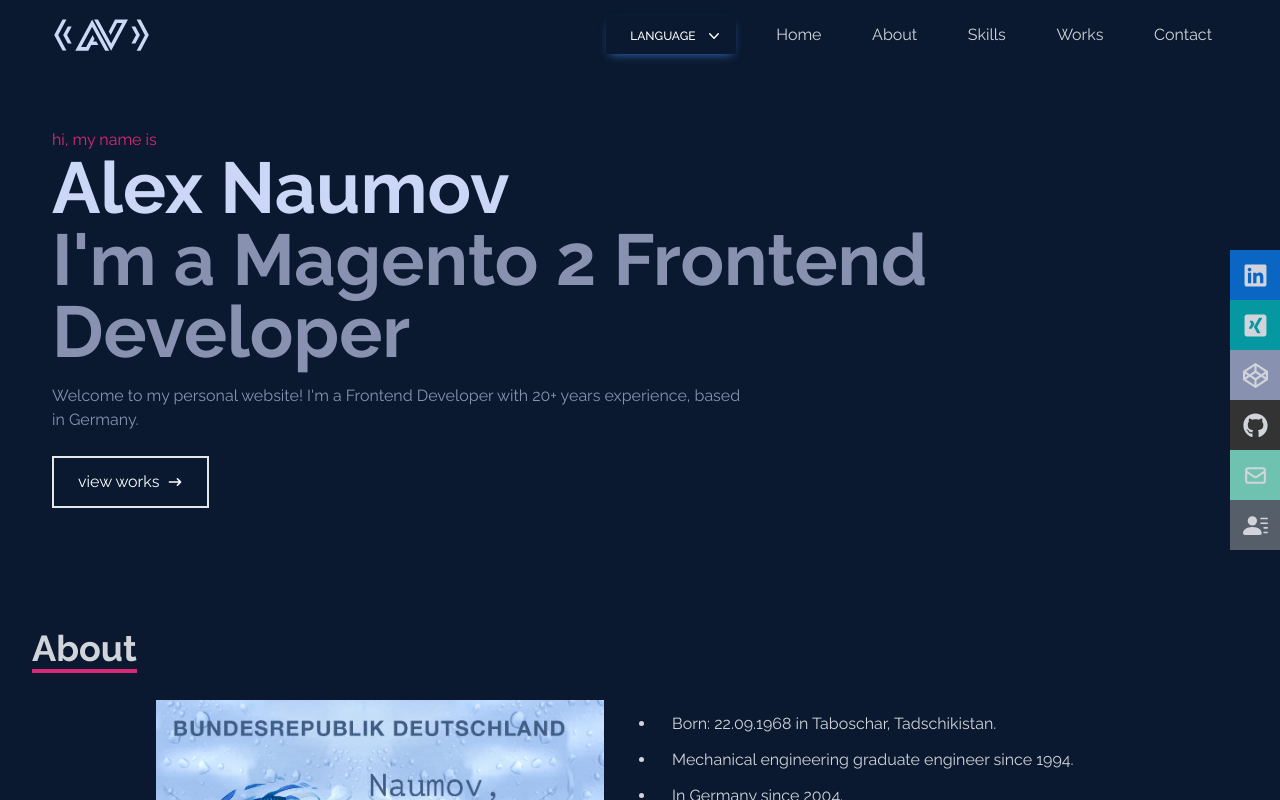
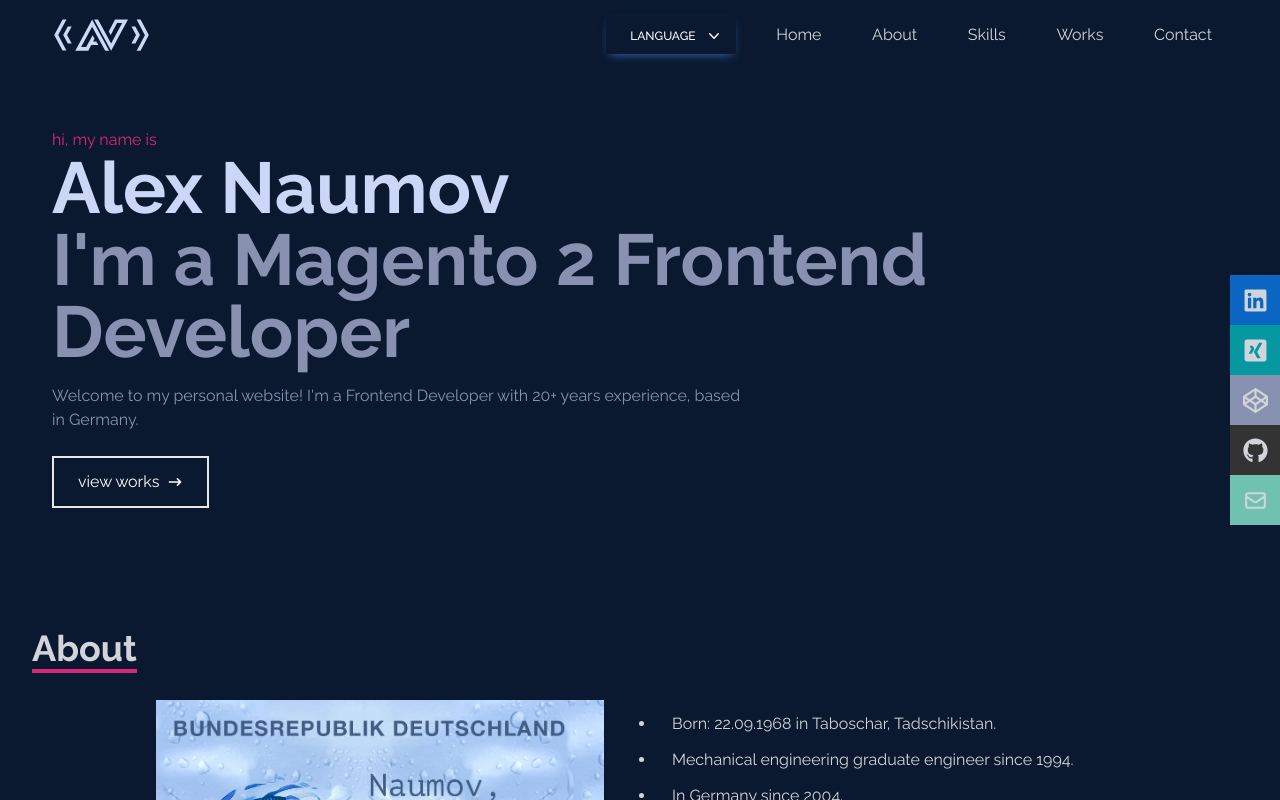
Before and after one commit to alexandernaumoff/portfolio-react-app, a React (Create React App) app: page / in a window 1280 px wide. Shown: the top 800 px of the page. Built offline with nearby package versions, Linux system fonts and the light colour scheme; what tw-elements would draw is missing.

Commit message:
Remove resume link and update email in sidebar

```diff
--- a/src/components/Navbar.jsx
+++ b/src/components/Navbar.jsx
@@ -2,7 +2,6 @@ import React, { useState } from 'react'
 import Logo from '../assets/logo.svg'
 import { FaBars, FaTimes, FaGithub, FaLinkedin, FaXingSquare, FaCodepen } from 'react-icons/fa'
 import { HiOutlineMail } from 'react-icons/hi'
-import { BsFillPersonLinesFill } from 'react-icons/bs'
 import { Link } from 'react-scroll'
 import { useTranslation } from "react-i18next"
 import i18n from "i18next"
@@ -154,10 +153,7 @@ function Navbar() {
                         <a className='flex justify-between items-center w-full text-gray-300' href="https://github.com/magefactory" target="_blank"><FaGithub size={25} /> Github</a>
                     </li>
                     <li className='flex justify-between items-center w-[150px] h-[50px] mr-[-100px] px-[13px] hover:mr-[-5px] duration-300 bg-[#6fc2b0]'>
-                        <a className='flex justify-between items-center w-full text-gray-300' href="mailto:alex@alexander-naumov.com"><HiOutlineMail size={25} /> Email</a>
-                    </li>
-                    <li className='flex justify-between items-center w-[150px] h-[50px] mr-[-100px] px-[13px] hover:mr-[-5px] duration-300 bg-[#565f69]'>
-                        <a className='flex justify-between items-center w-full text-gray-300' href="https://demo.alexander-naumov.com/data/resume.pdf" target="_blank"><BsFillPersonLinesFill size={25} /> Resume</a>
+                        <a className='flex justify-between items-center w-full text-gray-300' href="mailto:alexander.naumov@t-online.de"><HiOutlineMail size={25} /> Email</a>
                     </li>
                 </ul>
             </div>
```
